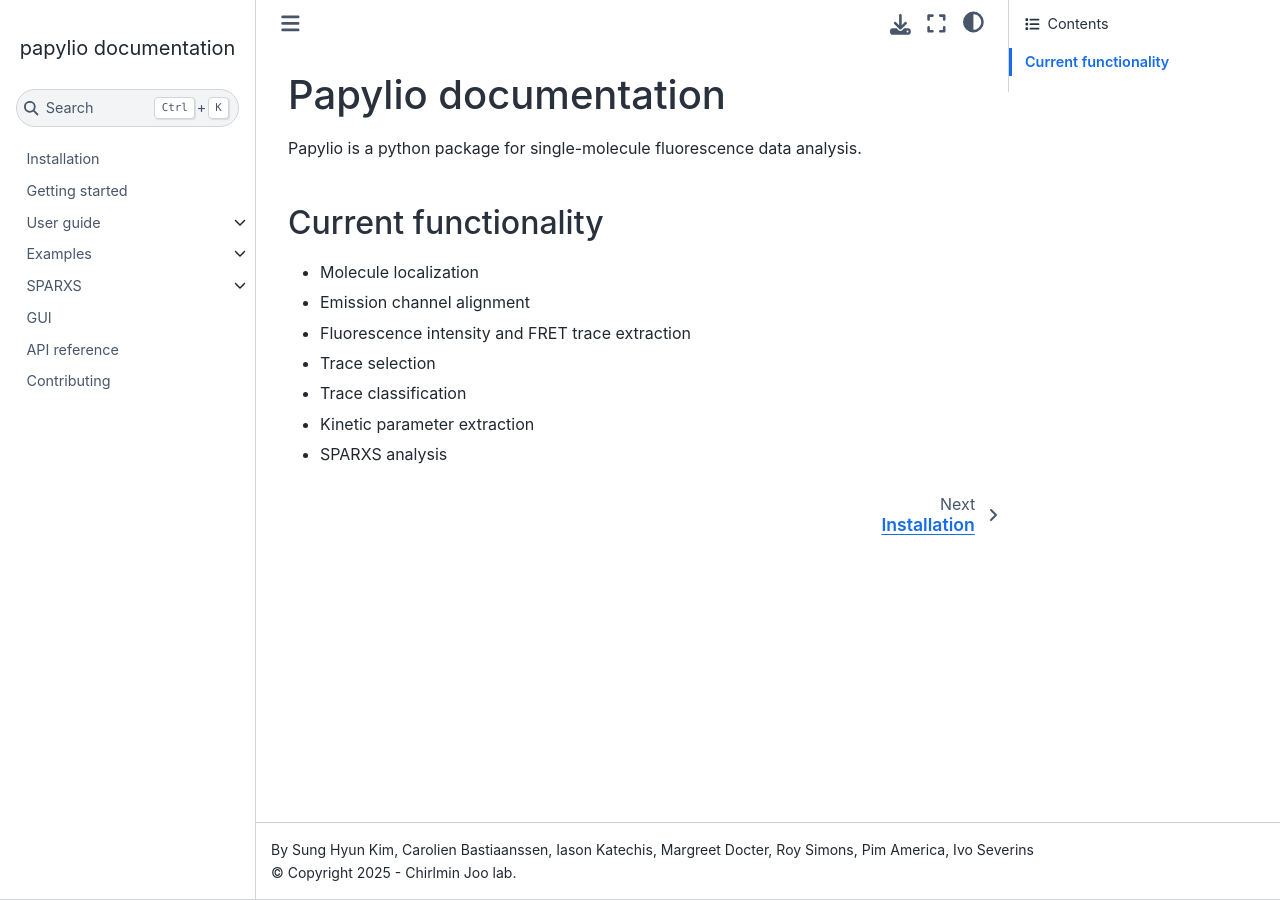
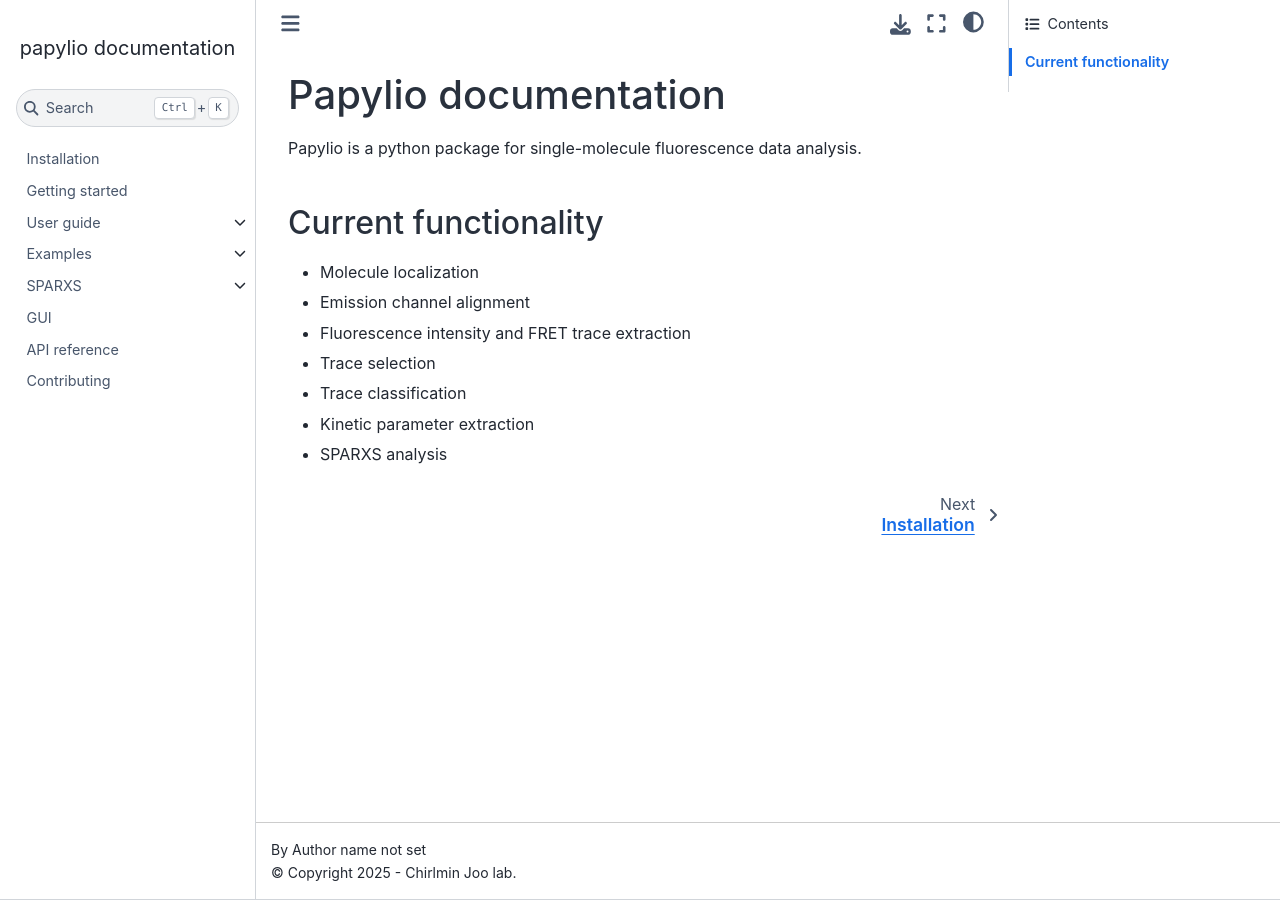
Before and after one commit to jacobkers/papylio_kers, a Sphinx documentation site: the page built from docs/index.rst, in a window 1280 px wide. Built offline with Sphinx 7.4.7 and the Sphinx Book theme 1.1.4, drawn with Linux system fonts in a browser that asks for light colours; pages that are not in the unit, such as notebooks, are missing from menus; the version number could not be read and is left out.

Commit message:
Remove authors from every page

```diff
--- a/docs/conf.py
+++ b/docs/conf.py
@@ -18,7 +18,7 @@ sys.path.insert(0, os.path.abspath('..'))
 
 project = 'papylio'
 copyright = '2025 - Chirlmin Joo lab'
-author = 'Sung Hyun Kim, Carolien Bastiaanssen, Iason Katechis, Margreet Docter, Roy Simons, Pim America, Ivo Severins'
+# author = 'Ivo Severins, Sung Hyun Kim, Carolien Bastiaanssen, Iason Katechis, Margreet Docter, Roy Simons, Pim America, '
 
 # from git import Repo
 from pathlib2 import Path
```
